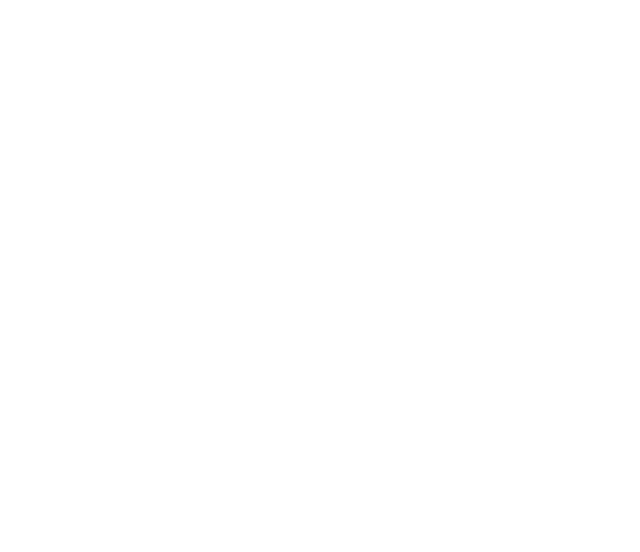
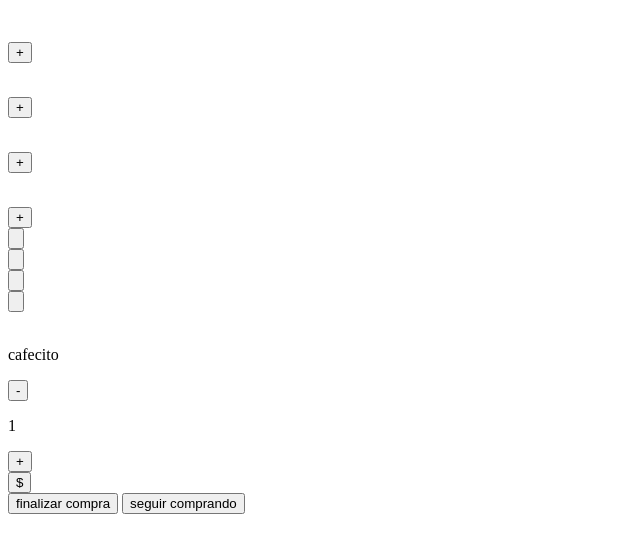
Before and after one commit to NawelHidalgo11/ecommerce_ProyectoFinal, a plain HTML site: page pages/ArmadoDePedido.html in a window 1280 px wide. Shown: the whole page, without its empty margins (0-640 px from the left). Drawn offline with Linux system fonts and the light colour scheme.

Commit message:
Estructura armado de pedidos

```diff
--- a/pages/ArmadoDePedido.html
+++ b/pages/ArmadoDePedido.html
@@ -3,9 +3,118 @@
 <head>
     <meta charset="UTF-8">
     <meta name="viewport" content="width=device-width, initial-scale=1.0">
-    <title>Document</title>
+    <title>Armar Pedido</title>
 </head>
 <body>
+    <main>
+        <section id="seleccion-carrito">
+            <div class="bebidas-calietes">
+                <div class="items">
+                    <img src="" alt="">
+                    <div class="items-description">
+                        <p></p>
+                    </div>
+                    <button>+</button>
 
+                </div>
+            </div>
+
+            <div class="bebidas-frias">
+                <div class="items">
+                    <img src="" alt="">
+                    <div class="items-description">
+                        <p></p>
+                    </div>
+                    <button>+</button>
+                </div>
+            </div>
+
+            <div class="comida-salada">
+                <div class="items">
+                    <img src="" alt="">
+                    <div class="items-description">
+                        <p></p>
+                    </div>
+                    <button>+</button>
+                </div>
+            </div>
+
+            <div class="comida-dulce">
+                <div class="items">
+                    <img src="" alt="">
+                    <div class="items-description">
+                        <p></p>
+                    </div>
+                    <button>+</button>
+                </div>
+            </div>
+        </section>
+
+        <section id="Filtro">
+            <div class="seleccion-tipo">
+                <div id="tipos-bebida-calienteFria">
+                    <div class="selectores">
+                        <button>
+                            <img src="" alt="">
+                        </button>
+                    </div>
+
+                    <div class="selectores">
+                        <button>
+                            <img src="" alt="">
+                        </button>
+                    </div>
+                </div>
+
+                <div id="tipos-comida-saladaDulce">
+                    <div class="selectores">
+                        <button>
+                            <img src="" alt="">
+                        </button>
+                    </div>
+
+                    <div class="selectores">
+                        <button>
+                            <img src="" alt="">
+                        </button>
+                    </div>
+                </div>
+            </div>
+        </section>
+
+        <section id="pre-compra">
+                <div class="Productos-preComprados">
+                    <div class="producto-seleccionado">
+                        <img src="" alt="">
+                         <p> cafecito</p>
+                    </div>
+
+                    <div class="cantidad">
+                        <button>
+                            -
+                        </button>
+                        <p>1</p>
+                        <button>
+                            +
+                        </button>
+                    </div>
+                </div>
+
+                <div id="menu-final">
+                    <button>
+                        $
+                    </button>
+                </div>
+
+                <div id="finalizar-seguirCompra">
+                    <button>
+                        finalizar compra
+                    </button>
+                    <button>
+                        seguir comprando
+                    </button>
+                </div>
+        </section>
+    </main>
 </body>
 </html>
```
